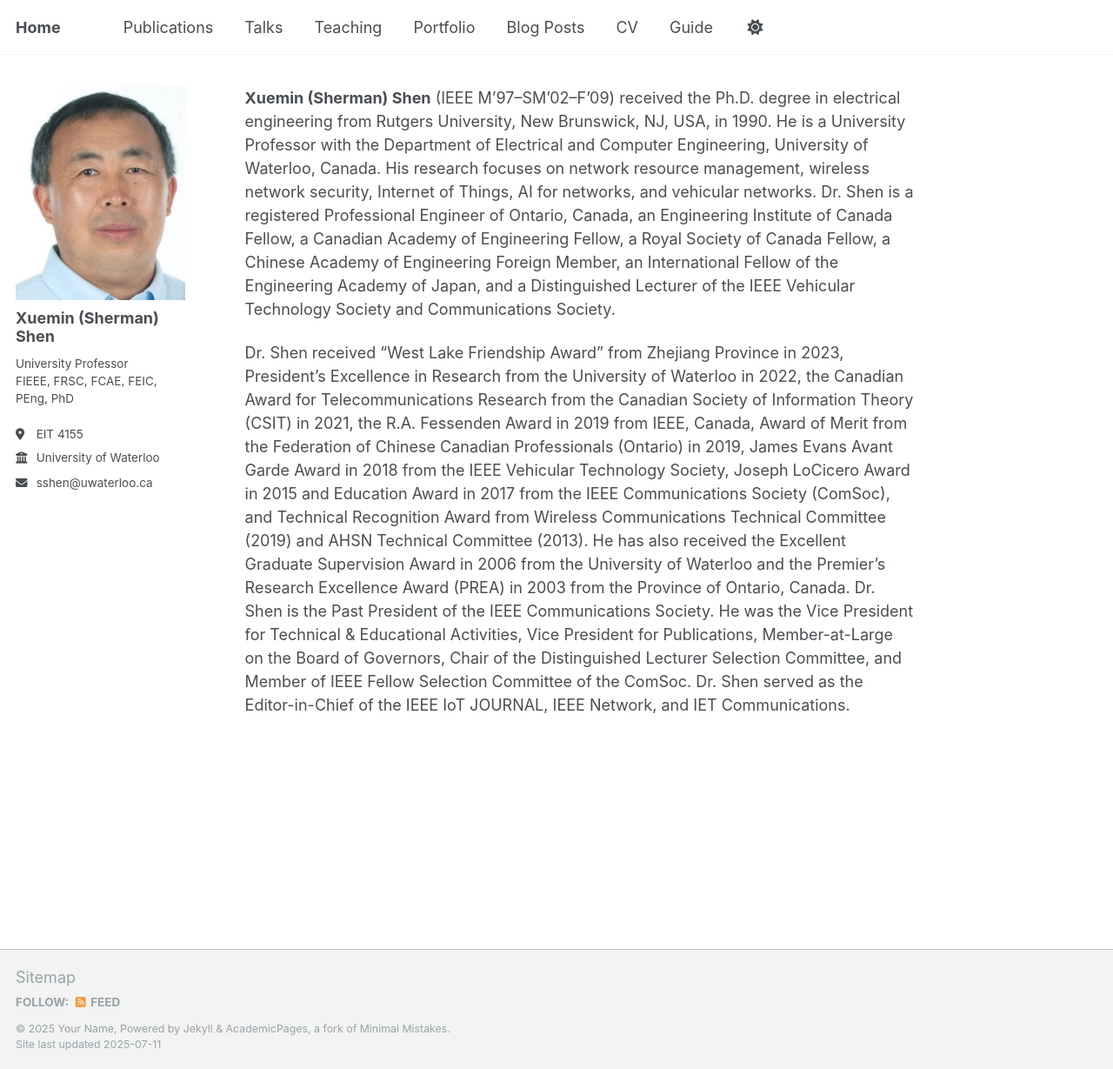
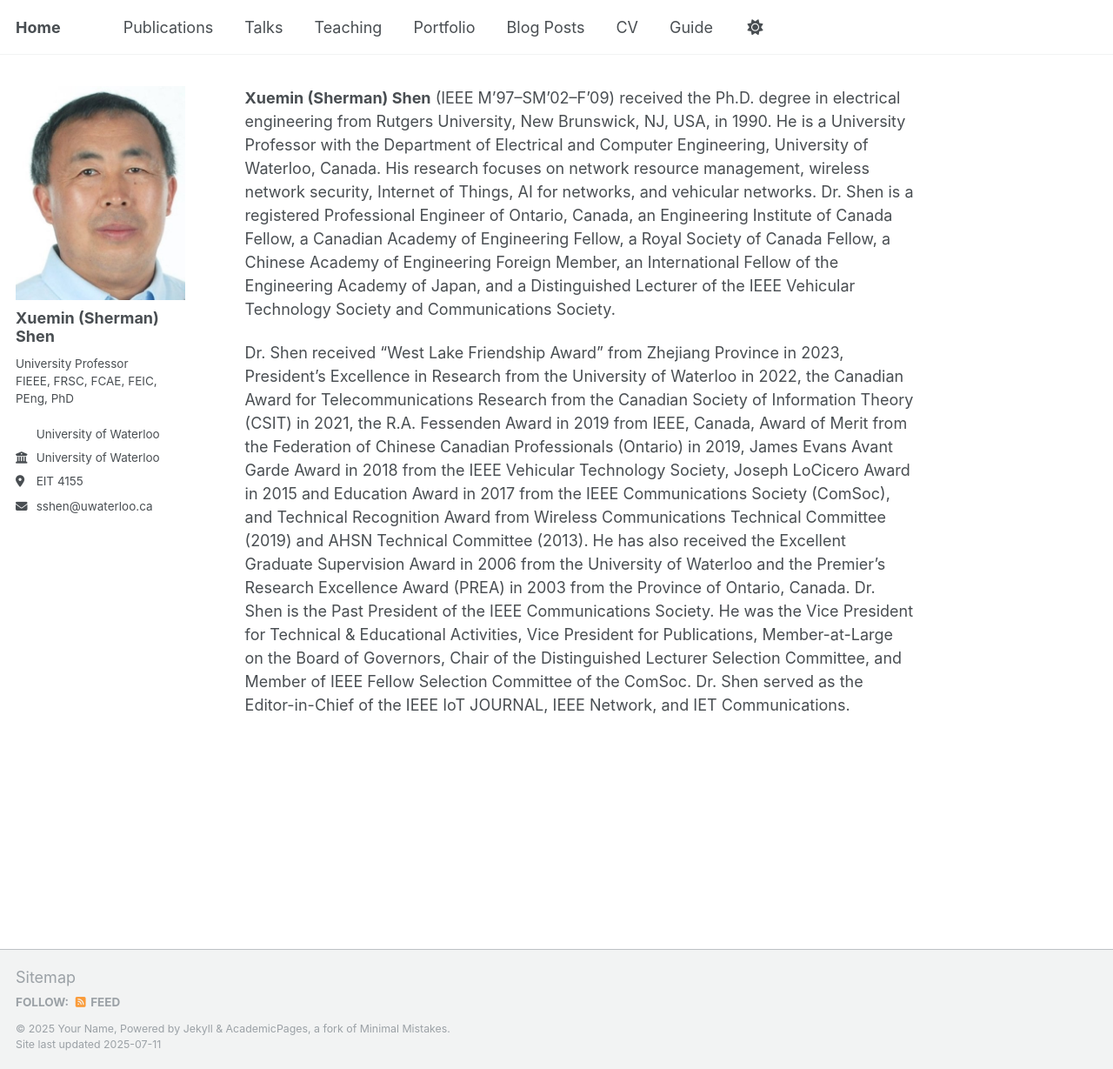
Before and after one commit to m64he/sshen, a Jekyll site: the page built from _pages/about.md, in a window 1280 px wide and 1229 px high. Shown: the whole window at 87% size. Built offline with Jekyll 4.4.1, drawn with Linux system fonts in a browser that asks for light colours; a script that is not in the unit is left out.

Commit message:
Update author-profile.html

```diff
--- a/_includes/author-profile.html
+++ b/_includes/author-profile.html
@@ -24,11 +24,14 @@
     <button class="btn btn--inverse">Follow</button>
     <ul class="author__urls social-icons">
       <!-- Font Awesome icons / Biographic information  -->
-      {% if author.location %}
-        <li class="author__desktop"><i class="fas fa-fw fa-location-dot icon-pad-right" aria-hidden="true"></i>{{ author.location }}</li>
+      {% if author.department %}
+        <li class="author__desktop"><i class="fas fa-fw fa-sitemap-columns icon-pad-right" aria-hidden="true"></i>{{ author.employer }}</li>
       {% endif %}
       {% if author.employer %}
         <li class="author__desktop"><i class="fas fa-fw fa-building-columns icon-pad-right" aria-hidden="true"></i>{{ author.employer }}</li>
+      {% endif %}
+      {% if author.location %}
+        <li class="author__desktop"><i class="fas fa-fw fa-location-dot icon-pad-right" aria-hidden="true"></i>{{ author.location }}</li>
       {% endif %}
       {% if author.uri %}
         <li><a href="{{ author.uri }}"><i class="fas fa-fw fa-link icon-pad-right" aria-hidden="true"></i>{{ site.data.ui-text[site.locale].website_label | default: "Website" }}</a></li>
```
